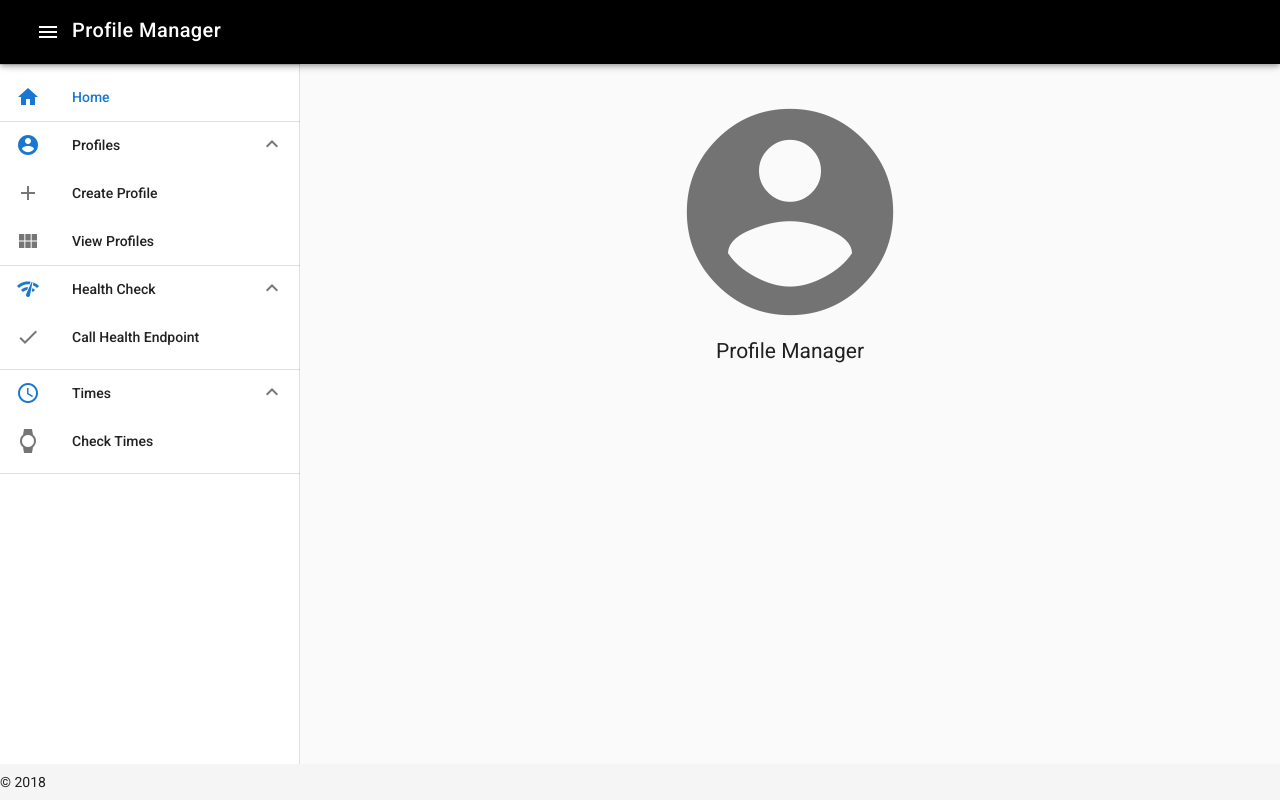
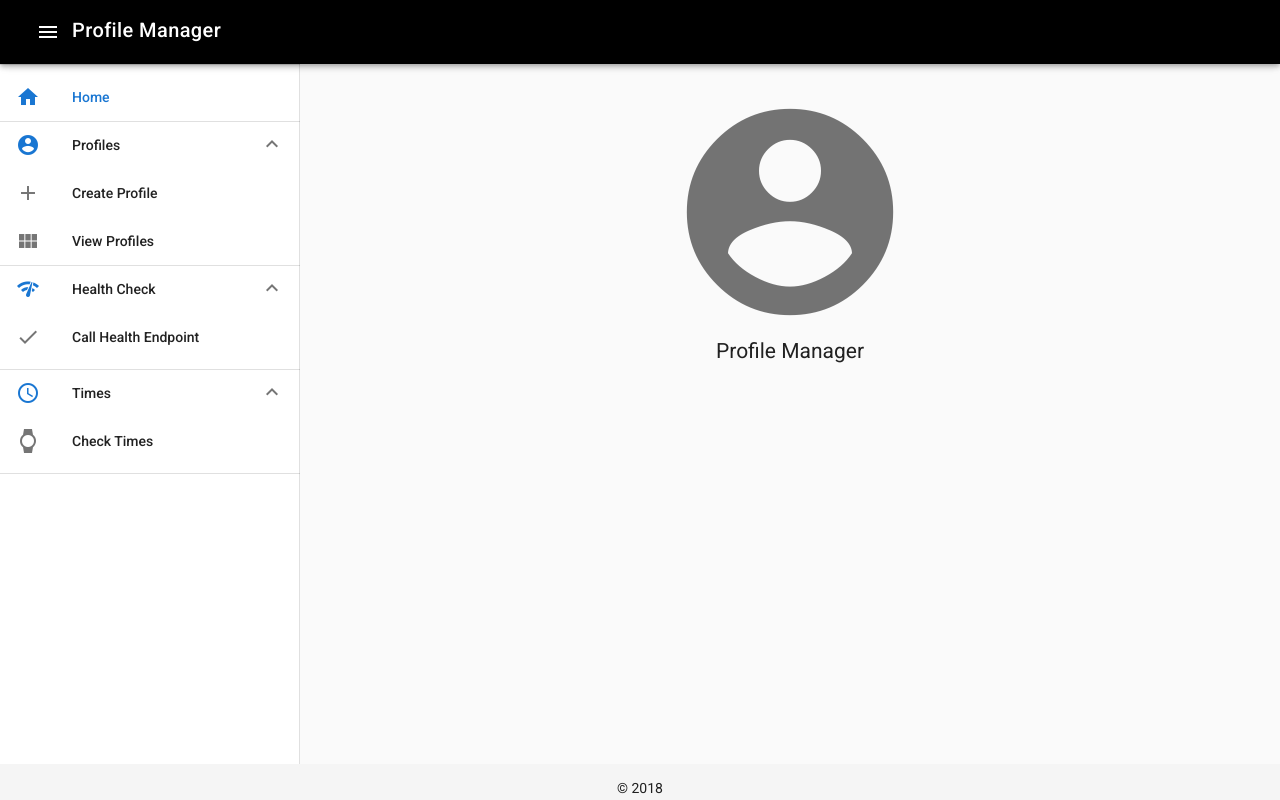
Before and after one commit to dfeg88/vue-profiles-frontend, a Vue app: page /create in a window 1280 px wide. Built offline with nearby package versions, Linux system fonts and the light colour scheme.

Commit message:
center footer content

```diff
--- a/src/App.vue
+++ b/src/App.vue
@@ -46,4 +46,14 @@ export default {
     text-decoration: none;
     color: #fff;
   }
+
+  footer {
+    display: block;
+    padding: 1em;
+  }
+
+  span {
+    display: block;
+    text-align: center;
+  }
 </style>
```
